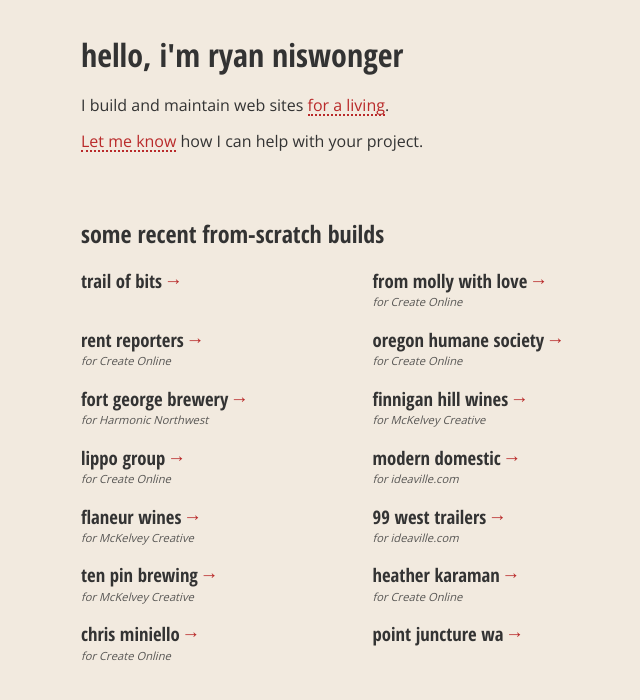
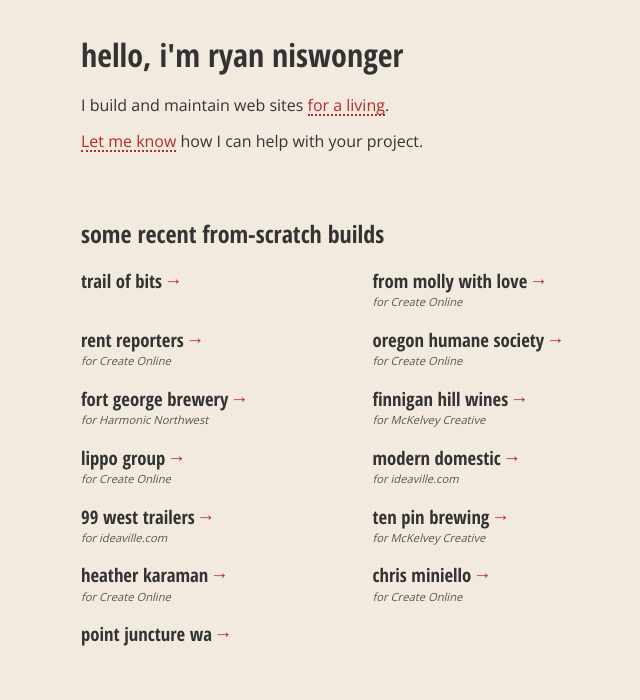
Before and after one commit to rniswonger/rniswonger.github.io, a Jekyll site: the page built from index.html, in a window 1280 px wide. Shown: the top 700 px of the page, without its empty margins (284-924 px from the left). Built offline with Jekyll 4.4.1, drawn with Linux system fonts in a browser that asks for light colours; nearby versions of some CDN libraries.

Commit message:
Remove flaneur

```diff
--- a/index.html
+++ b/index.html
@@ -55,12 +55,6 @@
       </div>
     </li>
     <li>
-      <h3><a href="https://flaneurwines.com/" target="_blank">Flaneur Wines</a></h3>
-      <div class="details">
-        <div class="for">for <a target="_blank" href="https://hello.mckelveycreative.com/">McKelvey Creative</a></div>
-      </div>
-    </li>
-    <li>
       <h3><a href="http://www.99westtrailers.com/" target="_blank">99 West Trailers</a></h3>
       <div class="details">
         <div class="for">for <a target="_blank" href="http://ideaville.com/">ideaville.com</a></div>
```
